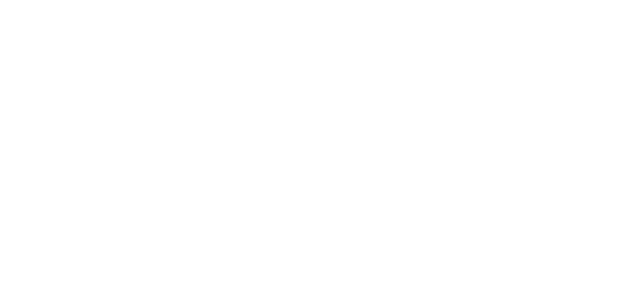
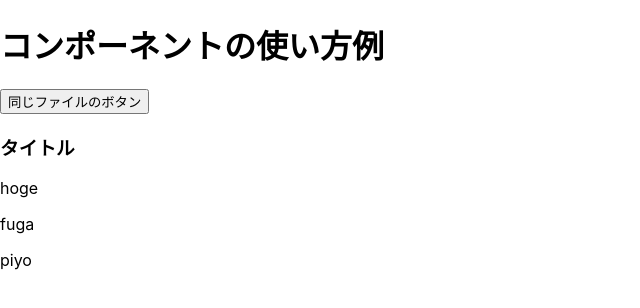
Before and after one commit to sekiyan372/react-study-sample, a React (Create React App) app: page /week2/component-sample in a window 1280 px wide. Before the commit this address had no page. Shown: the top 308 px of the page, without its empty margins (0-640 px from the left). Built offline with nearby package versions, Linux system fonts and the light colour scheme.

Commit message:
jsxとコンポーネントのサンプルを作成

```diff
--- a/src/Router.tsx
+++ b/src/Router.tsx
@@ -2,6 +2,8 @@
 import { BrowserRouter, Routes, Route } from 'react-router-dom'
 import App from '~/App'
 import Hello from '~/pages/week1/Hello'
+import Jsx from './pages/week2/Jsx'
+import ComponentSample from './pages/week2/ComponentSample'
 import StyledComponents from '~/pages/week2/StyledComponents'
 
 const Router: VFC = () => (
@@ -13,6 +15,8 @@
       <Route path="/week1/hello" element={<Hello />} />
 
       {/* week2 */}
+      <Route path="/week2/jsx" element={<Jsx />} />
+      <Route path="/week2/component-sample" element={<ComponentSample />} />
       <Route path="/week2/styled-components" element={<StyledComponents />} />
     </Routes>
   </BrowserRouter>
--- /dev/null
+++ b/src/components/week2/Card.tsx
@@ -0,0 +1,16 @@
+import React, { VFC } from "react"
+
+const Card: VFC = () => {
+  return (
+    <div>
+      <h3>タイトル</h3>
+      <div>
+        <p>hoge</p>
+        <p>fuga</p>
+        <p>piyo</p>
+      </div>
+    </div>
+  )
+}
+
+export default Card
--- /dev/null
+++ b/src/pages/week2/ComponentSample.tsx
@@ -0,0 +1,22 @@
+// Access to http://localhost:3000/week2/component-sample/
+
+import React, { VFC } from 'react'
+import Card from '~/components/week2/Card'
+
+const Button: VFC = () => <button>同じファイルのボタン</button>
+
+const ComponentSample: VFC = () => {
+  return (
+    <>
+      <h1>コンポーネントの使い方例</h1>
+
+      {/* 上記で宣言したコンポーネントを表示 */}
+      <Button />
+
+      {/* import したコンポーネントを表示 */}
+      <Card />
+    </>
+  )
+}
+
+export default ComponentSample
--- /dev/null
+++ b/src/pages/week2/Jsx.tsx
@@ -0,0 +1,18 @@
+// Access to http://localhost:3000/week2/jsx/
+import React, { VFC } from "react"
+
+const Jsx: VFC = () => {
+  const hello = 'こんにちは'
+
+  const plusOne = (num: number) => num + 1
+
+  return (
+    <>
+      <h1 className="title">JSX 記法について</h1>
+      <p>{ hello }</p>
+      <p>{ plusOne(100) }</p>
+    </>
+  )
+}
+
+export default Jsx
--- a/src/pages/week2/StyledComponents.tsx
+++ b/src/pages/week2/StyledComponents.tsx
@@ -1,4 +1,4 @@
-// Access to http://localhost:3000/week2/styled-components
+// Access to http://localhost:3000/week2/styled-components/
 
 import React, { VFC } from 'react'
 import styled, { keyframes } from 'styled-components'
```
